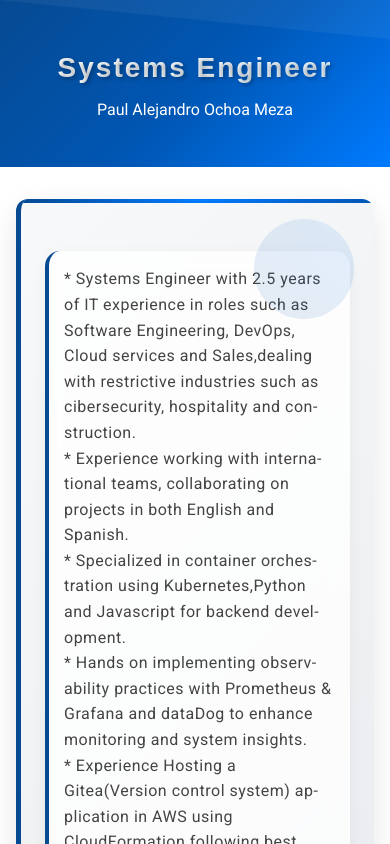
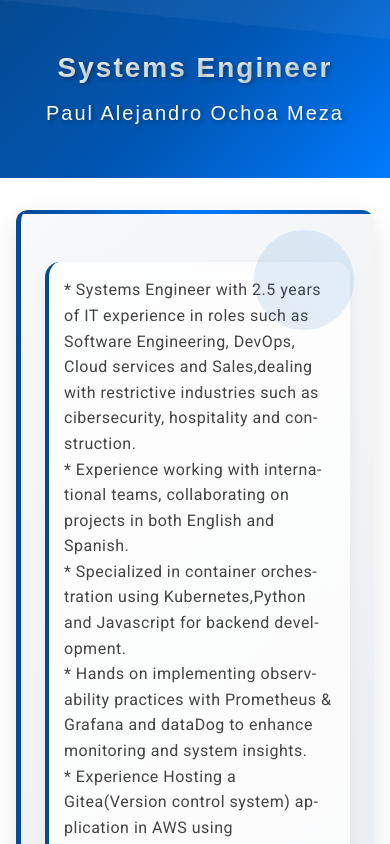
Before and after one commit to PaulOchoa952/portfolio, an Angular app: page / in a window 390 px wide. Shown: the top 844 px of the page. Built offline with nearby package versions, Linux system fonts and the light colour scheme; a web font is replaced by a local one.

Commit message:
update name css

```diff
--- a/src/app/home/home.component.css
+++ b/src/app/home/home.component.css
@@ -161,7 +161,7 @@ h2 {
     word-wrap: break-word;
 }
 
-h2.name {
+.name {
     color: #ffffff;
     text-align: center;
     font-size: 2.5rem;
@@ -1266,7 +1266,7 @@ section {
         word-wrap: break-word;
     }
 
-    h2.name {
+    .name {
         font-size: 2rem;
         line-height: 1.3;
         word-wrap: break-word;
@@ -1394,7 +1394,7 @@ section {
         padding: 0 0.5rem;
     }
 
-    h2.name {
+    .name {
         font-size: 1.25rem;
         line-height: 1.3;
         padding: 0 0.5rem;
@@ -1530,7 +1530,7 @@ section {
         line-height: 1.2;
     }
 
-    h2.name {
+    .name {
         font-size: 1.1rem;
     }
 
```
